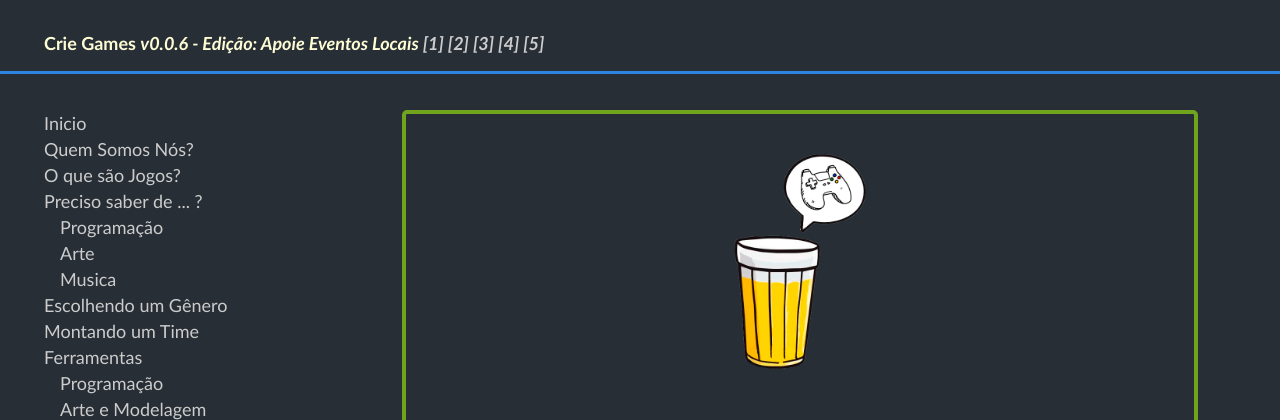
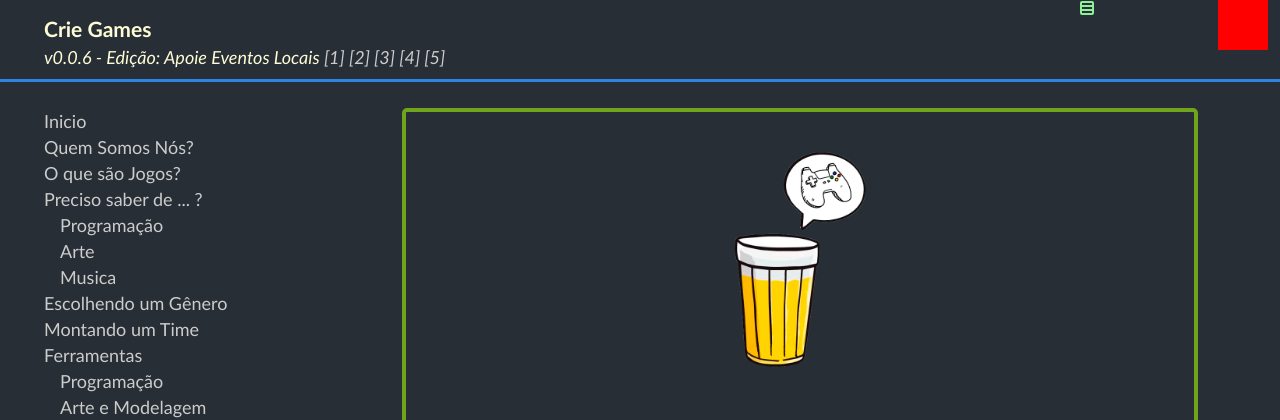
Before and after one commit to Falme/crie.games, a PHP site: page / in a window 1280 px wide. Shown: the top 420 px of the page. Run offline with PHP 8.4, Linux system fonts and the light colour scheme.

Commit message:
Mexendo na disposição do Header

```diff
--- a/assets/css/gamedev.css
+++ b/assets/css/gamedev.css
@@ -30,10 +30,41 @@ a:hover
   color: purple;
 }
 
+#header
+{
+	position:fixed;
+	background-color: #272e36;
+	height:100px;
+	width:100%;
+}
+
 #header a
 {
   display: inline;
 }
+
+.header-title
+{
+	margin-top:8px;
+	margin-bottom:5px;
+}
+
+.version
+{
+	color: #fefcd4;
+	font-style: italic;
+}
+
+.fixed-hide
+{
+	left:100%;
+}
+
+.fixed-show
+{
+	left:0px;
+}
+
 
 .grid
 {
--- a/index.php
+++ b/index.php
@@ -8,10 +8,10 @@
 		<meta charset="utf-8" />
 		<meta name="viewport" content="width=device-width, initial-scale=1, shrink-to-fit=no" />
 		<meta property="og:title" content="Crie.Games" />
-        <meta property="og:type" content="website" />
-        <meta property="og:description" content="Checkpoint para quem quer desenvolver jogos digitais.">
-        <meta property="og:url" content="https://crie.games/" />
-        <meta property="og:image" content="https://crie.games/assets/images/gamedev_splash.png" />
+		<meta property="og:type" content="website" />
+		<meta property="og:description" content="Checkpoint para quem quer desenvolver jogos digitais.">
+		<meta property="og:url" content="https://crie.games/" />
+		<meta property="og:image" content="https://crie.games/assets/images/gamedev_splash.png" />
 
 		<link href="assets/css/bootstrap-grid.min.css" rel="stylesheet" />
 		<link href="assets/css/gamedev.css" rel="stylesheet" />
@@ -19,19 +19,27 @@
 	<body>
 		<div class="container-fluid p-0 shell">
 			<div id="header" class="row m-0">
-				<div class="col-12">
+				<div class="col-10">
 					<div class="nav-section" style="margin-left: 2rem; top: 0.5rem; position: relative">
-						<h4>Crie Games <i>v0.0.6 - Edição: Apoie Eventos Locais
+						<h3 class="header-title"> Crie Games </h3>
+						<div class="version">
+							v0.0.6 - Edição: Apoie Eventos Locais
 							<?php href("[1]", "https://www.instagram.com/firmagamedev/"); ?>
 							<?php href("[2]", "https://www.instagram.com/eaijogos/"); ?>
 							<?php href("[3]", "https://www.instagram.com/newgameplusfest/"); ?>
 							<?php href("[4]", "https://www.instagram.com/hugsp_/"); ?>
 							<?php href("[5]", "https://recnplay.pe/"); ?>
-						</i></h4>
+						</div>
 					</div>
 				</div>
+				<div class="col-2">
+					<img src="assets/images/menu.svg" onclick="alert('menu');" />
+					<div style="float:right;background-color:red;width:50px;height:50px;"></div>
+				</div>
+				<div class="separator ZGizmo"></div>
 			</div>
-			<div class="separator ZGizmo"></div>
+			<br /><br />
+			<br /><br />
 			<br /><br />
 			<div class="row m-0">
 				<div class="col-12 col-md-3 nav-section">
```
Also changed, not shown: assets/images/close.svg (added), assets/images/menu.svg (added).
